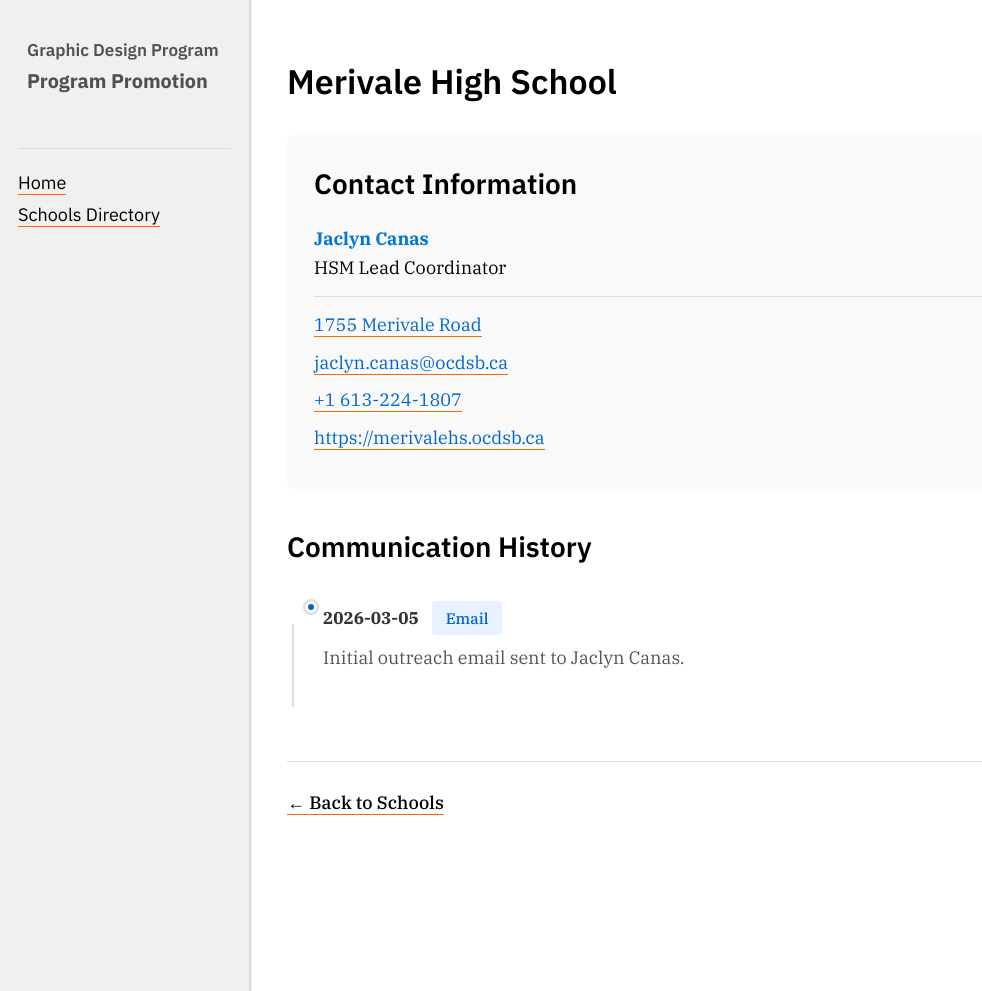
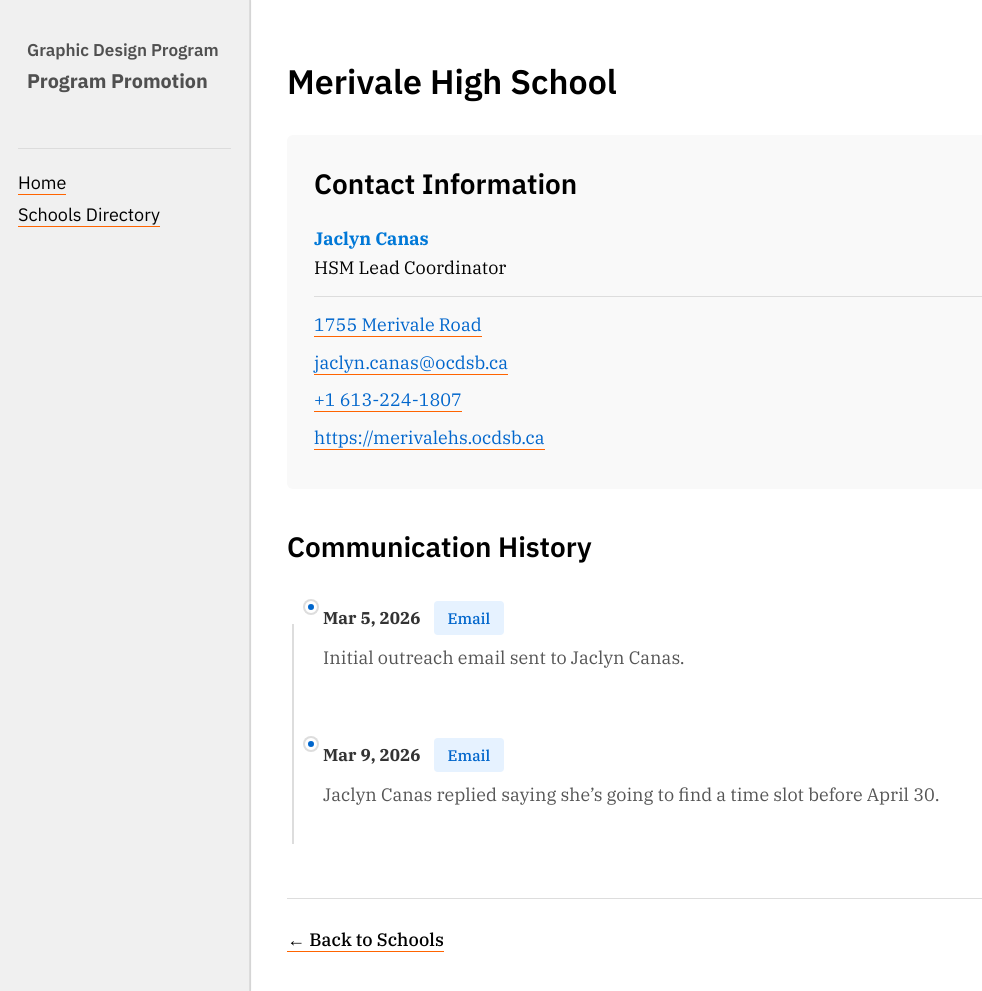
Before and after one commit to AlainParadis/program-promotion, a Jekyll site: the page built from _schools/merivale-high-school.md, in a window 1280 px wide and 991 px high. Shown: the whole window, without its empty margins (0-982 px from the left). Built offline with Jekyll 4.4.1, drawn with Linux system fonts in a browser that asks for light colours.

Commit message:
Update Merivale HS communications log
Normalize the communications date format for the initial outreach and add a follow-up entry. Changed the initial outreach date to "Mar 5, 2026" and added a Mar 9, 2026 email from Jaclyn Canas noting she'll find a time slot before April 30.

```diff
--- a/_schools/merivale-high-school.md
+++ b/_schools/merivale-high-school.md
@@ -11,8 +11,10 @@ contact:
   phone: "+1 613-224-1807"
   url: "https://merivalehs.ocdsb.ca"
 communications:
-  - date: "2026-03-05"
+  - date: "Mar 5, 2026"
     method: "email"
     note: "Initial outreach email sent to Jaclyn Canas."
-
+  - date: "Mar 9, 2026"
+    method: "email"
+    note: "Jaclyn Canas replied saying she's going to find a time slot before April 30."
 ---
```
